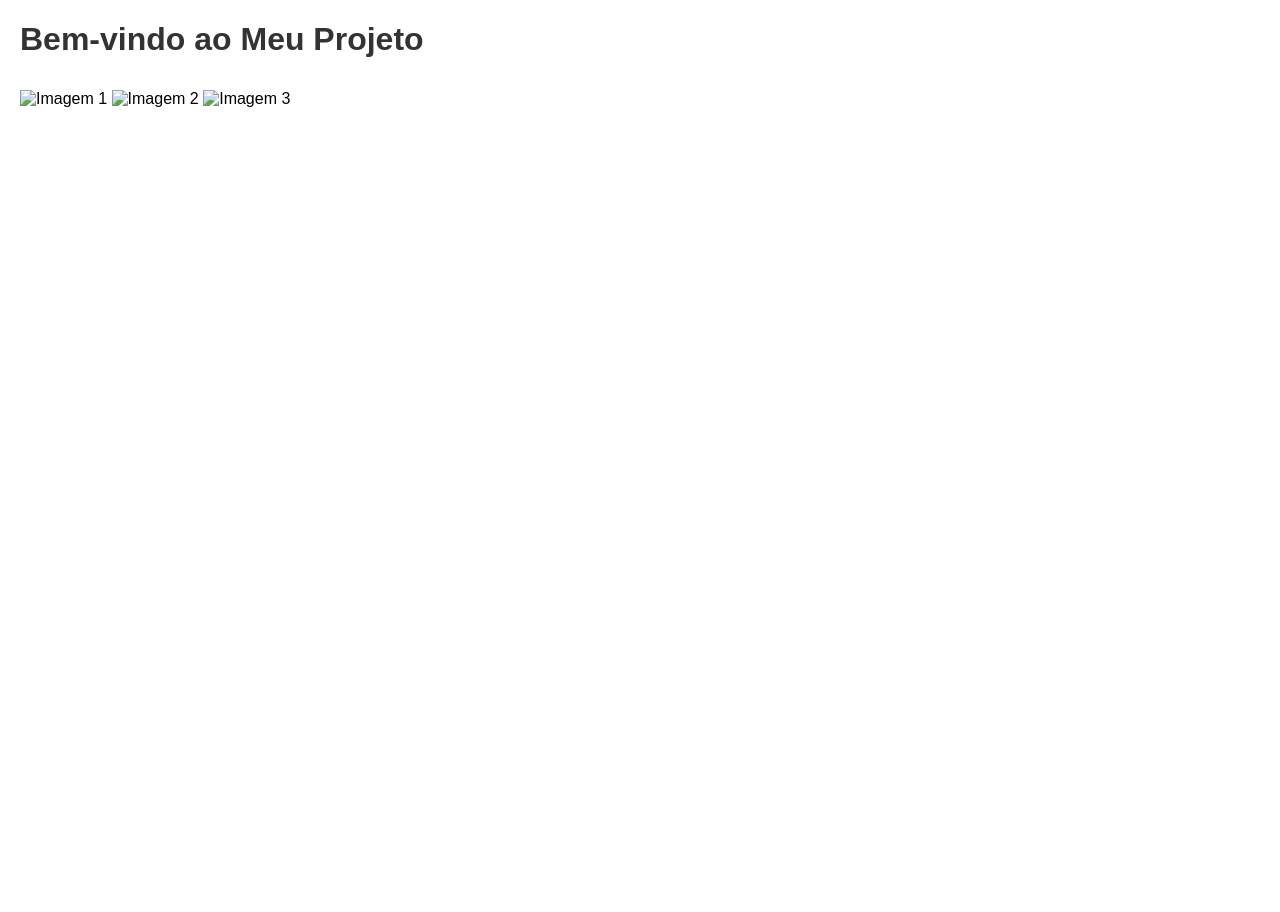
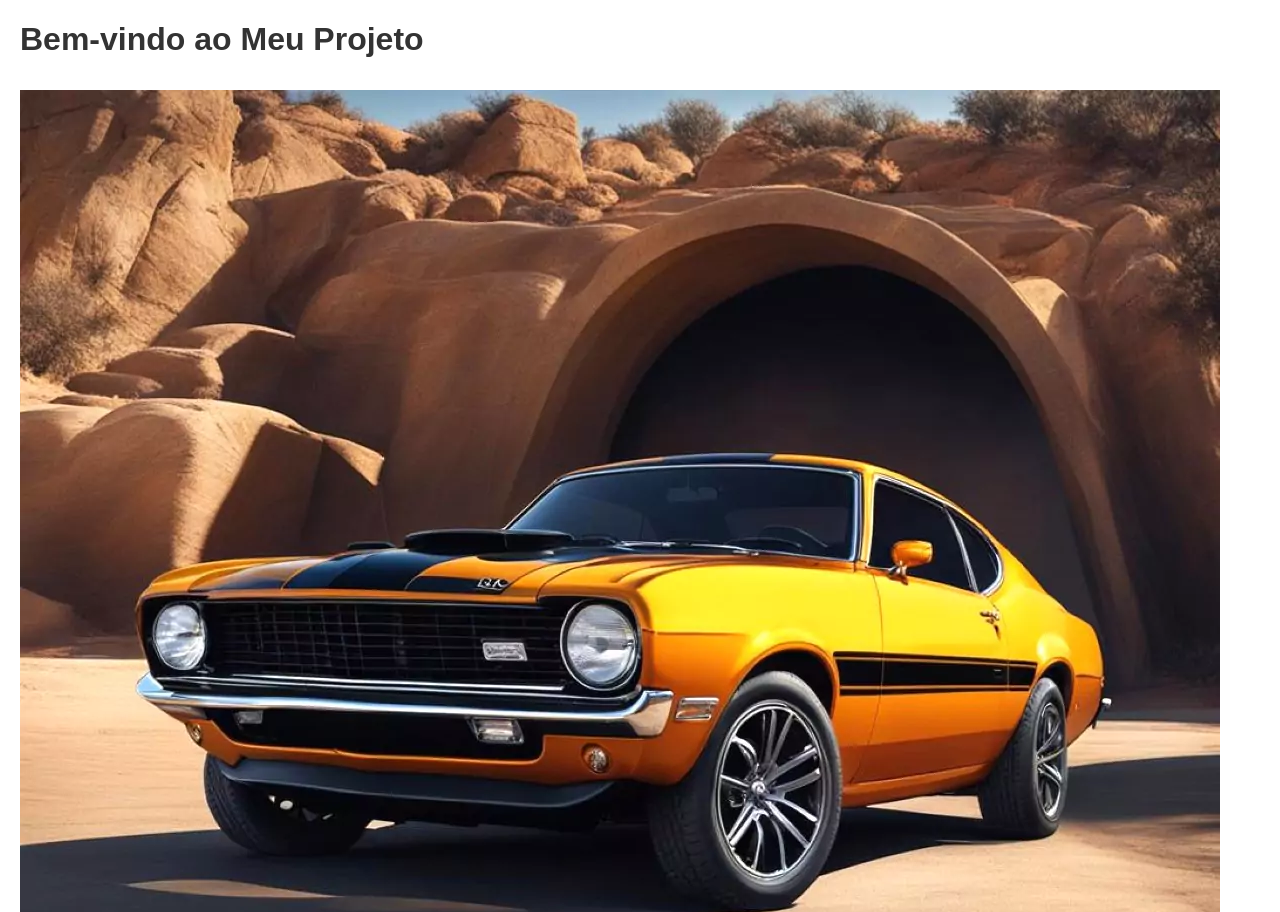
Before and after one commit to miatello/GER-NCIA-E-CONFIGURA-ES-DE-SERVI-OS-DE-INTERNET, a plain HTML site: page index.html in a window 1280 px wide. Shown: the top 912 px of the page. Before the commit the page ends 800 px from the top, so only its background shows below. Drawn offline with Linux system fonts and the light colour scheme.

Commit message:
adicionei no html
aula 02/10

```diff
--- a/index.html
+++ b/index.html
@@ -8,9 +8,9 @@
 </head>
 <body>
     <h1>Bem-vindo ao Meu Projeto</h1>
-    <img src="img/imagem1.jpg" alt="Imagem 1">
-    <img src="img/imagem2.jpg" alt="Imagem 2">
-    <img src="img/imagem3.jpg" alt="Imagem 3">
+    <img src="images/ford-maverick-6.webp" alt="Imagem 1">
+    <img src="images/images.jpeg" alt="Imagem 2">
+    <img src="images/images22.jpeg" alt="Imagem 3">
     <script src="script.js"></script>
 </body>
 </html>
```
